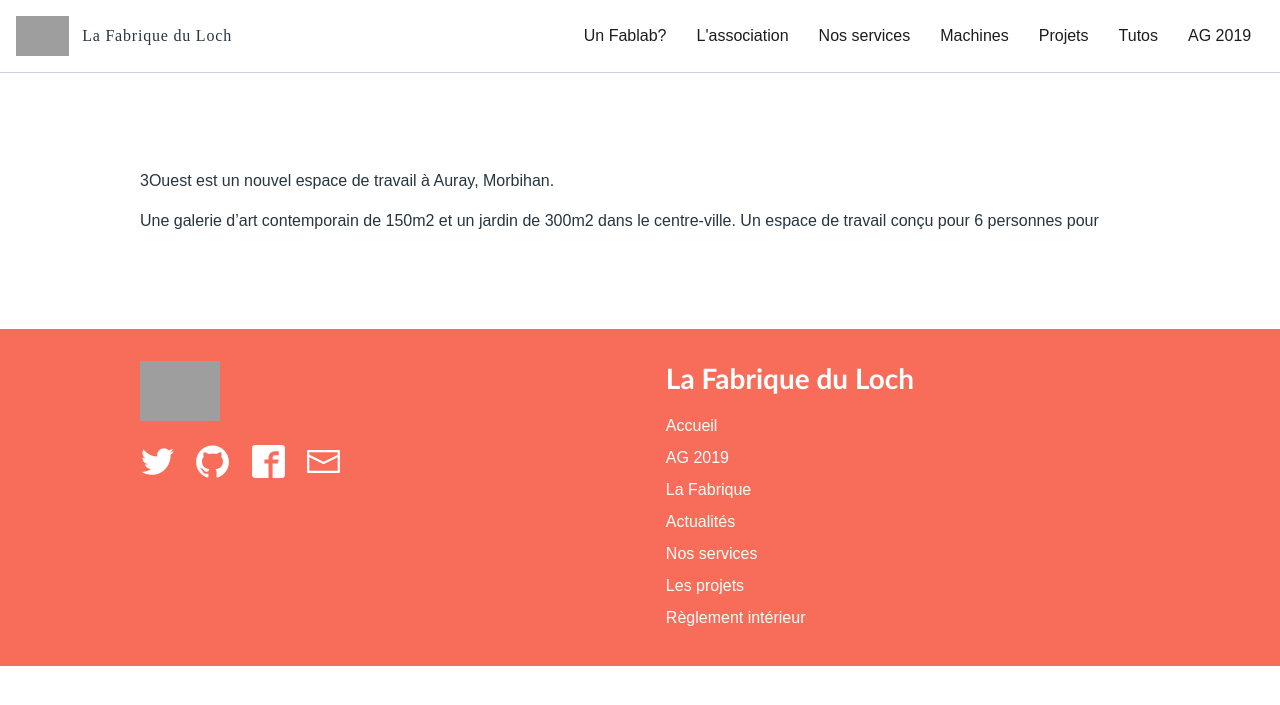
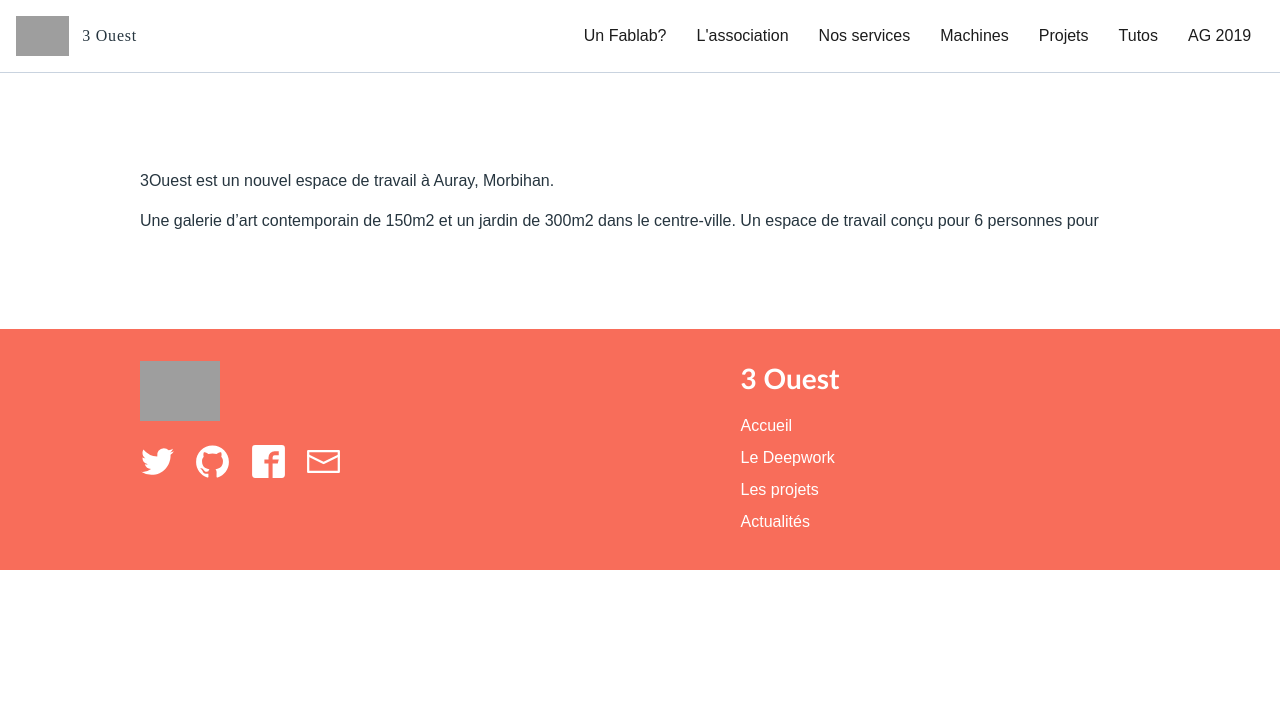
Before and after one commit to 3Ouest/fr, a Jekyll site: the page built from index.md, in a window 1280 px wide. Shown: the top 705 px of the page. Built offline with Jekyll 4.4.1, drawn with Linux system fonts in a browser that asks for light colours; some web fonts are replaced; our own code applies the rules of GitHub Pages for plain Markdown files; grey boxes are pictures that could not be loaded.

Commit message:
Update default.html

```diff
--- a/_layouts/default.html
+++ b/_layouts/default.html
@@ -7,40 +7,40 @@
   <meta http-equiv="x-ua-compatible" content="ie=edge">
   <meta name="viewport" content="width=device-width, initial-scale=1">
 
-  <title>La Fabrique du Loch, le fablab du pays d'Auray</title>
+  <title>3 Ouest, Deep Work in Morbihan</title>
 
-  <link rel="stylesheet" href="/fr/assets/css/template.css">
+  <link rel="stylesheet" href="/assets/css/template.css">
 
   <!-- Search Engine -->
-  <meta name="description" content="La Fabrique du Loch, le fablab du pays d'Auray">
+  <meta name="description" content="3 Ouest, Deepwork in Morbihan">
   <meta name="image" content="https://fabloch.github.io/fr/images/preview.png">
   <!-- Schema.org for Google -->
-  <meta itemprop="name" content="La Fabrique du Loch">
-  <meta itemprop="description" content="La Fabrique du Loch, le fablab du pays d'Auray">
+  <meta itemprop="name" content="3 Ouest">
+  <meta itemprop="description" content="3 Ouest, Deepwork in Morbihan">
   <meta itemprop="image" content="https://fabloch.github.io/fr/images/preview.png">
   <!-- Twitter -->
   <meta name="twitter:card" content="summary">
-  <meta name="twitter:title" content="La Fabrique du Loch">
-  <meta name="twitter:description" content="La Fabrique du Loch, le fablab du pays d'Auray">
+  <meta name="twitter:title" content="3 Ouest">
+  <meta name="twitter:description" content="3 Ouest, Deepwork in Morbihan">
   <meta name="twitter:site" content="@geodatagouv">
   <meta name="twitter:creator" content="geodatagouv">
   <meta name="twitter:image:src" content="https://fabloch.github.io/fr/images/preview.png">
   <!-- Open Graph general (Facebook, Pinterest & Google+) -->
-  <meta name="og:title" content="La Fabrique du Loch">
-  <meta name="og:description" content="La Fabrique du Loch, le fablab du pays d'Auray">
+  <meta name="og:title" content="3 Ouest">
+  <meta name="og:description" content="3 Ouest, Deepwork in Morbihan">
   <meta name="og:image" content="https://fabloch.github.io/fr/images/preview_fb.png">
   <meta name="og:url" content="https://fabloch.github.io/fr/">
-  <meta name="og:site_name" content="La Fabrique du Loch">
+  <meta name="og:site_name" content="3 Ouest">
   <meta name="og:locale" content="fr_FR">
   <meta name="og:type" content="website">
 
   <!-- Favicons -->
   <meta name="theme-color" content="#ffffff">
-  <link rel="apple-touch-icon" sizes="180x180" href="images/favicons/apple-icon-180x180.png">
-  <link rel="icon" type="image/png" sizes="16x16" href="images/favicons/favicon-16x16.png">
-  <link rel="icon" type="image/png" sizes="32x32" href="images/favicons/favicon-32x32.png">
-  <link rel="manifest" href="images/favicons/manifest.json">
-  <link rel="mask-icon" href="images/favicons/safari-pinned-tab.svg" color="#5bbad5">
+  <link rel="apple-touch-icon" sizes="180x180" href="/images/favicons/apple-icon-180x180.png">
+  <link rel="icon" type="image/png" sizes="16x16" href="/images/favicons/favicon-16x16.png">
+  <link rel="icon" type="image/png" sizes="32x32" href="/images/favicons/favicon-32x32.png">
+  <link rel="manifest" href="/images/favicons/manifest.json">
+  <link rel="mask-icon" href="/images/favicons/safari-pinned-tab.svg" color="#5bbad5">
 </head>
 
 <body>
@@ -69,8 +69,8 @@
   <header class="navbar" role="navigation">
     <div class="navbar__container">
       <a class="navbar__home" href="index.html">
-        <img class="navbar__logo" src="/fr/fabloch.png" alt="template.data.gouv.fr" />
-        La Fabrique du Loch
+        <img class="navbar__logo" src="/images/fabloch.png"/>
+        3 Ouest
       </a>
 
       <nav>
@@ -107,21 +107,18 @@
       <div class="footer__logo">
         <img src="/fr/fabloch.png" alt="Logo Fabloch">
         <ul class="footer__social">
-          <li><a href="https://twitter.com/fabriqueduloch" title="Twitter"><svg class="icon icon-twitter"><use xlink:href="#twitter"></use></svg></a></li>
-          <li><a href="https://github.com/fabloch" title="Github"><svg class="icon icon-github"><use xlink:href="#github"></use></svg></a></li>
-          <li><a href="https://www.facebook.com/lafabriqueduloch" title="Facebook"><svg class="icon icon-fb"><use xlink:href="#facebook"></use></svg></a></li>
-          <li><a href="mailto:lafabriqueduloch@gmail.com" title="Nous écrire un mail"><svg class="icon icon-mail"><use xlink:href="#envelope"></use></svg></a></li>
+          <li><a href="https://twitter.com/3ouest" title="Twitter"><svg class="icon icon-twitter"><use xlink:href="#twitter"></use></svg></a></li>
+          <li><a href="https://github.com/3ouest" title="Github"><svg class="icon icon-github"><use xlink:href="#github"></use></svg></a></li>
+          <li><a href="https://www.facebook.com/3ouest" title="Facebook"><svg class="icon icon-fb"><use xlink:href="#facebook"></use></svg></a></li>
+          <li><a href="mailto:3ouest@swail.io" title="Nous écrire un mail"><svg class="icon icon-mail"><use xlink:href="#envelope"></use></svg></a></li>
         </ul>
       </div>
       <ul class="footer__links">
-        <li><h2>La Fabrique du Loch</h2></li>
-        <li><a href="/fabloch">Accueil</a></li>
-        <li><a href="/fr/2019/AG">AG 2019</a></li>
-        <li><a href="/fr/association">La Fabrique</a></li>
-        <li><a href="/fr/actualites">Actualités</a></li>
-        <li><a href="/fr/services">Nos services</a></li>
-        <li><a href="/fr/projets">Les projets</a></li>
-        <li><a href="/fr/reglement">Règlement intérieur</a></li>
+        <li><h2>3 Ouest</h2></li>
+        <li><a href="/">Accueil</a></li>
+        <li><a href="/deepwork">Le Deepwork</a></li>
+        <li><a href="projets">Les projets</a></li>
+        <li><a href="/actualites">Actualités</a></li>
       </ul>
       <ul class="footer__links"></ul>
     </div>
```
